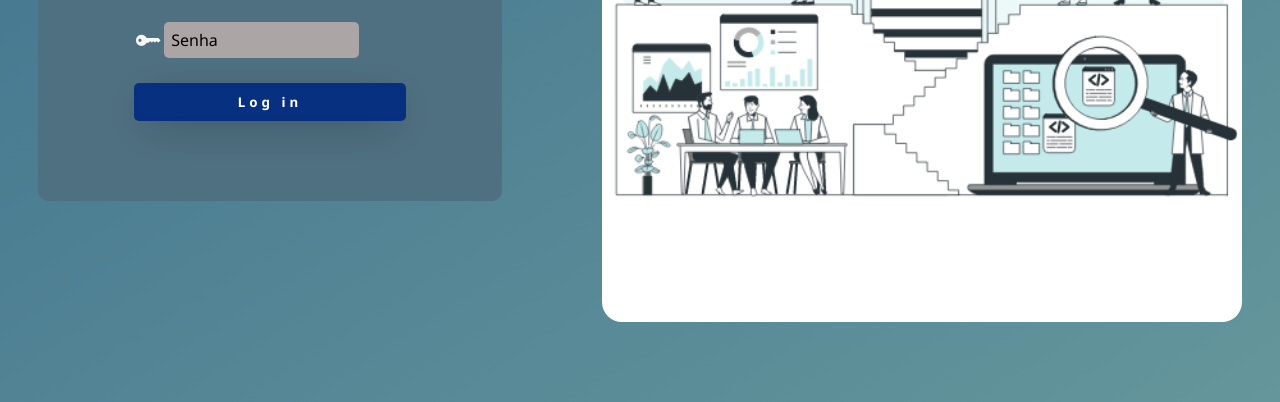
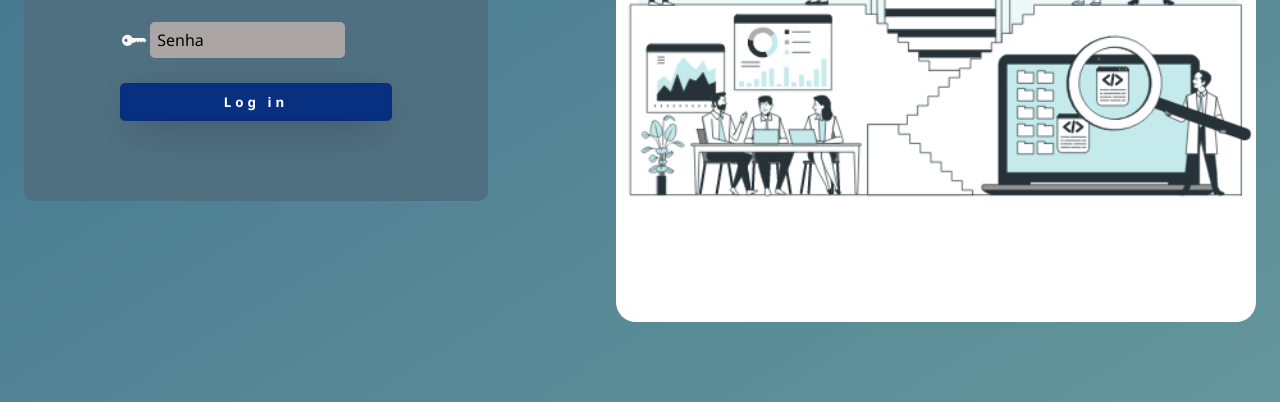
Before and after one commit to Wellington-lopes/Antares, a plain HTML site: page index.html in a window 1280 px wide. Shown: the part 398-800 px from the top of the page. Drawn offline with nearby package versions, Linux system fonts and the light colour scheme.

Commit message:
mudando a tela do cliente 2

```diff
--- a/css/style.css
+++ b/css/style.css
@@ -38,7 +38,8 @@ main h1 {
     align-items: center;
     max-width: 40rem;
     height: 40rem;
-    margin-left: 100px;
+    margin-left: 8rem;
+    border-radius: 20px;
 }
 
 .card {
@@ -114,7 +115,3 @@ a {
     transition: background 1s;
     background: #3243b4;
 }
-
-.container img {
-    border-radius: 20px;
-}
--- a/index.html
+++ b/index.html
@@ -34,8 +34,9 @@
         </div>
       </form>
     </main>
-
-      <img src="./assets/tech company.gif" alt="pessoa estudando" class="right">
+      <div class="img-card">
+        <img src="./assets/tech.gif" alt="pessoaestudando" class="right">
+      </div>
   </div>
 </body>
 
```
Also changed, not shown: Assets/tech.gif (renamed from Assets/tech company.gif).
